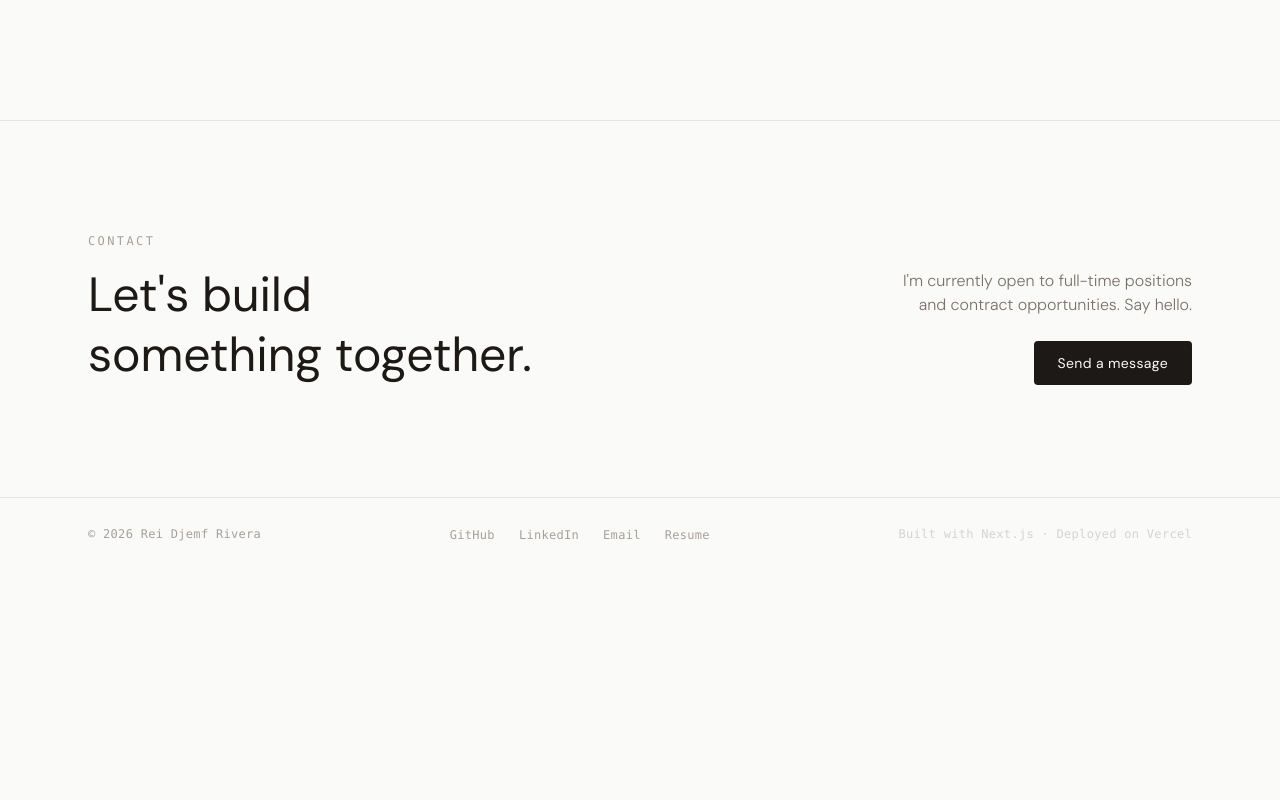
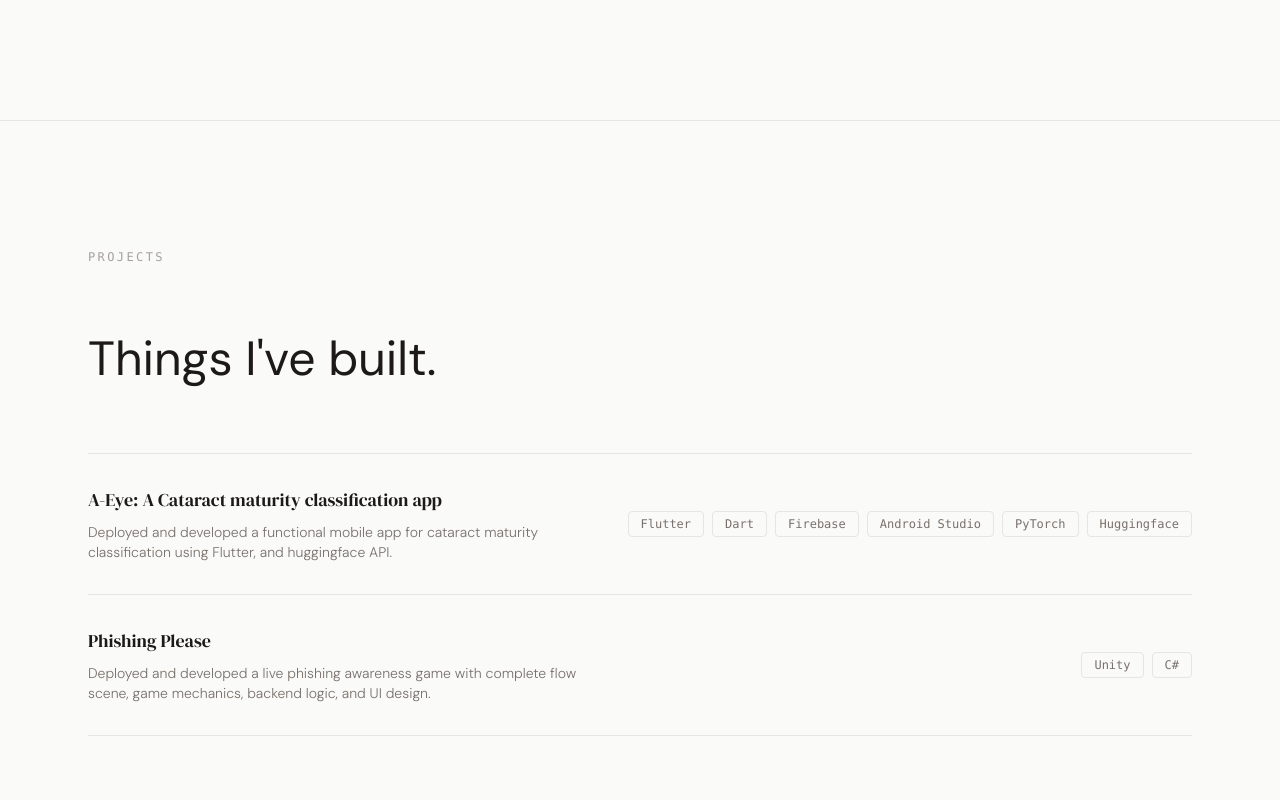
Before and after one commit to reiidj/portfolio-site, a Next.js app: page / in a window 1280 px wide. Shown: the part 1680-2480 px from the top of the page. Before the commit the page ends 2250 px from the top, so only its background shows below. Built offline with nearby package versions, Linux system fonts and the light colour scheme.

Commit message:
feat: Added a new projects page with two projects as starters

```diff
--- a/app/page.tsx
+++ b/app/page.tsx
@@ -1,13 +1,15 @@
 import { Hero } from '@/components/Hero'
 import { About } from '@/components/About'
 import { Footer } from '@/components/Footer'
+import { Projects } from '@/components/Projects'
 
 export default function HomePage() {
   return (
     <>
       <Hero/>
-      <About />
-      <Footer />
+      <About/>
+      <Projects/>
+      <Footer/>
     </>
   )
 }
--- /dev/null
+++ b/components/Projects.tsx
@@ -0,0 +1,60 @@
+const projects = [
+  {
+    name: 'A-Eye: A Cataract maturity classification app',
+    description: 'Deployed and developed a functional mobile app for cataract maturity classification using Flutter, and huggingface API.',
+    tags: ['Flutter','Dart','Firebase','Android Studio','PyTorch', 'Huggingface'],
+    href: 'https://github.com/reiidj/a-eye',
+  },
+  {
+    name: 'Phishing Please',
+    description: 'Deployed and developed a live phishing awareness game with complete flow scene, game mechanics, backend logic, and UI design.',
+    tags: ['Unity','C#'],
+    href: 'https://github.com/reiidj/Phishing-Please',
+  },
+]
+
+export function Projects() {
+  return (
+    <section id="projects" className="border-t border-stone-200 dark:border-stone-800 py-24 md:py-32">
+      <div className="max-w-6xl mx-auto px-6">
+        <p className="text-xs tracking-[0.2em] uppercase text-stone-400 dark:text-stone-500 mb-16"
+          style={{ fontFamily: 'var(--font-mono)' }}>
+          Projects
+        </p>
+        <h2 className="text-4xl md:text-5xl text-stone-900 dark:text-stone-100 mb-16 leading-tight"
+          style={{ fontFamily: 'var(--font-serif)' }}>
+          Things I've built.
+        </h2>
+        <ul className="space-y-0">
+          {projects.map((project) => (
+            <li key={project.name}
+              className="group py-8 border-t border-stone-200 dark:border-stone-800 last:border-b last:border-stone-200 last:dark:border-stone-800">
+              <a href={project.href} target="_blank" rel="noopener noreferrer"
+                className="flex flex-col md:flex-row md:items-center justify-between gap-4">
+                <div>
+                  <h3 className="text-lg font-medium text-stone-900 dark:text-stone-100 mb-2
+                    group-hover:text-stone-600 dark:group-hover:text-stone-300 transition-colors">
+                    {project.name}
+                  </h3>
+                  <p className="text-sm text-stone-500 dark:text-stone-400 font-light max-w-lg">
+                    {project.description}
+                  </p>
+                </div>
+                <div className="flex flex-wrap gap-2 shrink-0">
+                  {project.tags.map((tag) => (
+                    <span key={tag}
+                      className="text-xs px-3 py-1 border border-stone-200 dark:border-stone-700
+                        text-stone-500 dark:text-stone-400 rounded-sm"
+                      style={{ fontFamily: 'var(--font-mono)' }}>
+                      {tag}
+                    </span>
+                  ))}
+                </div>
+              </a>
+            </li>
+          ))}
+        </ul>
+      </div>
+    </section>
+  )
+}
```
